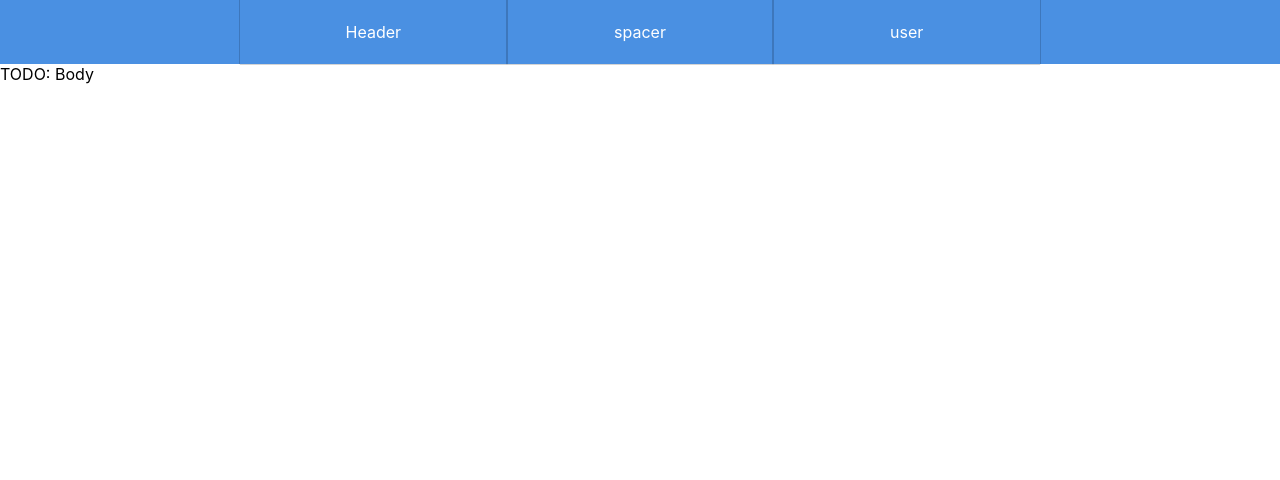
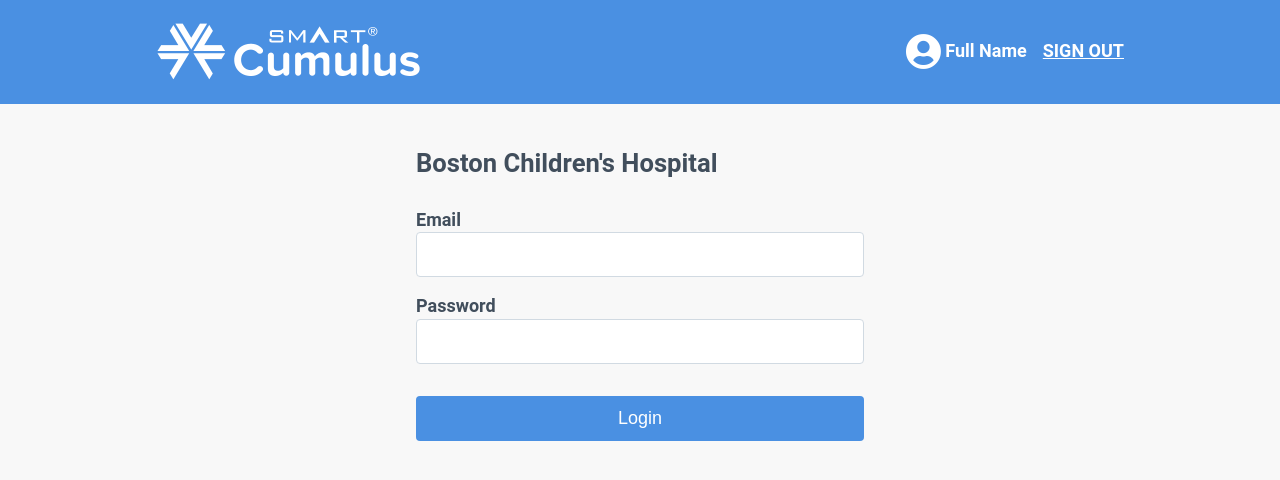
Before and after one commit to smart-on-fhir/cumulus-app, a React (Create React App) app: page /login in a window 1280 px wide. Shown: the top 480 px of the page. Built offline with nearby package versions, Linux system fonts and the light colour scheme.

Commit message:
Initial commit

```diff
--- a/package.json
+++ b/package.json
@@ -12,6 +12,7 @@
     "@types/react-dom": "^17.0.11",
     "react": "^17.0.2",
     "react-dom": "^17.0.2",
+    "react-router-dom": "^6.2.1",
     "react-scripts": "5.0.0",
     "typescript": "^4.5.4",
     "web-vitals": "^2.1.2"
@@ -41,6 +42,8 @@
     ]
   },
   "devDependencies": {
+    "@types/react-router": "^5.1.17",
+    "@types/react-router-dom": "^5.3.2",
     "sass": "^1.45.1"
   }
 }
--- a/public/index.html
+++ b/public/index.html
@@ -25,6 +25,7 @@
       Learn how to configure a non-root public URL by running `npm run build`.
     -->
     <title>React App</title>
+    <link rel="stylesheet" href="https://cdnjs.cloudflare.com/ajax/libs/font-awesome/5.15.4/css/all.min.css" />
   </head>
   <body>
     <noscript>You need to enable JavaScript to run this app.</noscript>
--- a/src/components/App.tsx
+++ b/src/components/App.tsx
@@ -1,14 +1,25 @@
 import Header from "./Header";
+import LoginForm from "./LoginForm";
+import {
+    BrowserRouter as Router,
+    Routes,
+    Route,
+    Link
+} from "react-router-dom";
+
 import "../styles/main.scss";
 
 
 export default function App() {
     return (
-        <>
+        <Router>
             <Header />
-            <div id="main">
-                TODO: Body
+            <div id="main" className="col">
+                <Routes>
+                    <Route path="/" element="home" />
+                    <Route path="/login" element={ <LoginForm /> } />
+                </Routes>
             </div>
-        </>
+        </Router>
     )
 }
--- a/src/components/Header/Header.scss
+++ b/src/components/Header/Header.scss
@@ -4,10 +4,10 @@
 #app-header {
     background-color: $color-blue;
     color           : #FFF;
-    display         : flex;
-    align-content   : center;
-    justify-content : center;
-    align-items     : center;
+    // display         : flex;
+    // align-content   : center;
+    // justify-content : center;
+    // align-items     : center;
 
     .col {
         height: 4em;
--- a/src/components/Header/index.tsx
+++ b/src/components/Header/index.tsx
@@ -1,13 +1,21 @@
 import "./Header.scss";
+import logo from "./logo.png";
 
 
 export default function Header() {
     return (
         <header id="app-header">
-            <div className="container row">
-                <div className="col middle center">Header</div>
-                <div className="col middle center">spacer</div>
-                <div className="col middle center">user</div>
+            <div className="container row p-1">
+                <div className="col pr-1 middle left">
+                    <img src={ logo } width="268"/>
+                </div>
+                <div className="col middle center"/>
+                <div className="col pl-1 middle right">
+                    <div className="nowrap">
+                        <i className="fas fa-user-circle" style={{ fontSize: "200%", verticalAlign: "middle" }} /> <b>Full Name</b>
+                        <a className="ml-1" href="#"><b>SIGN OUT</b></a>
+                    </div>
+                </div>
             </div>
         </header>
     )
--- /dev/null
+++ b/src/components/LoginForm/index.tsx
@@ -0,0 +1,20 @@
+
+
+export default function LoginForm() {
+    return (
+        <form className="container row p-1 center">
+            <div className="col" style={{ maxWidth: "28rem"}}>
+                <h3>Boston Children's Hospital</h3>
+                <div className="row center">
+                    <div className="col">
+                        <label>Email</label>
+                        <input type="text"/>
+                        <label className="mt-1">Password</label>
+                        <input type="password"/>
+                        <button type="submit" className="btn-blue mt-2 mb-2">Login</button>
+                    </div>
+                </div>
+            </div>
+        </form>
+    )
+}
--- /dev/null
+++ b/src/styles/forms.scss
@@ -0,0 +1,123 @@
+@import "./variables.scss";
+
+@function contrast($color, $threshold: 50%, $light: #FFF, $dark: #000) {
+    @if (lightness($color) < $threshold) {
+        @return $light;
+    }
+    @else {
+        @return $dark;
+    }
+}
+
+@mixin button($bg, $hoverBg: darken($bg, 5%)) {
+    $paddingTop    : round($font-size * 0.5) + 1px;
+    $paddingRight  : $font-size;
+    $paddingBottom : round($font-size * 0.5) + 1px;
+    $paddingLeft   : $font-size;
+    $contrast      : 85;
+    $color         : contrast($bg, 60%, lighten($bg, $contrast), darken($bg, $contrast));
+
+    // background     : $bg linear-gradient(lighten($bg, 5%), darken($bg, 5%));
+    background     : $bg;
+    border         : none;
+    line-height    : $line-height;//$font-size - ($paddingTop + $paddingBottom);
+    // vertical-align: middle;
+    // line-height: inherit;
+    // font           : inherit;
+    font-size      : inherit;
+    color          : $color;
+    border-radius  : $border-radius;
+    vertical-align : top;
+    text-align     : center;
+    text-decoration: none;
+    cursor         : default;
+    display        : inline-flex;
+    align-items    : center;
+    justify-content: center;
+    // min-height     : 4.4ex;
+    outline        : 0;
+    padding        : $paddingTop $paddingRight $paddingBottom $paddingLeft;
+    white-space: nowrap;// normal;
+    // overflow       : hidden;
+    // text-overflow  : ellipsis;
+    // text-shadow    : contrast-text-shadow($color);
+    // box-shadow     : 0 0 1px lighten($bg, 10%) inset,
+    //                  0 2px 0 -1px lighten($bg, 10%) inset;
+
+    &:hover:not(:disabled, .disabled) {
+        background: $hoverBg;
+        color     : contrast($hoverBg, 60%, lighten($hoverBg, $contrast), darken($hoverBg, $contrast));;
+    }
+
+    &:active:not(:disabled, .disabled), &.active:not(:disabled, .disabled) {
+        $color    : contrast($hoverBg, 60, lighten($hoverBg, $contrast), darken($hoverBg, $contrast));
+        background: darken($hoverBg, 5);
+        color     : $color;
+        padding   : ($paddingTop + 1) ($paddingRight - 1) ($paddingBottom - 1) ($paddingLeft + 1);
+    }
+
+    &:focus {
+        box-shadow: 0 0 0 1px rgba(255, 255, 255, 0.1), 0 0 0 3px fade-out($bg, 0.7);
+    }
+
+    &:disabled, &.disabled {
+        opacity       : 0.5;
+        filter        : grayscale(1);
+        pointer-events: none;
+    }
+}
+
+@mixin form-control() {
+    background   : #FFF;
+    border       : 1px solid $color-grey;
+    border-radius: $border-radius;
+    padding      : round($font-size * 0.5) 1em;
+    outline      : none;
+    font         : inherit;
+    width        : 100%;
+    line-height: $line-height;
+
+    &:focus {
+        border-color: rgb(37, 139, 255);
+        box-shadow: 0 0 0 3px rgba(37, 139, 255, 0.3);
+    }
+
+    &:invalid, &.invalid {
+        border-color: rgb(204, 41, 0);
+        &:focus {
+            box-shadow: 0 0 0 3px rgba(204, 41, 0, 0.3);
+        }
+    }
+
+    &[readonly] {
+        color: #777;
+        border-color: #CCC;
+    }
+
+    &:disabled {
+        background  : #EEE;
+        border-color: #CCC;
+        color       : #888;
+        text-shadow : 0 1px 0 #FFF;
+        box-shadow  : 0 0 0 1px #FFF inset;
+        opacity     : 1;
+    }
+}
+
+
+input[type="text"],
+input[type="url"],
+input[type="password"],
+input[type="email"],
+input[type="search"],
+input[type="file"],
+input[type="phone"],
+select,
+textarea,
+.form-control {
+    @include form-control();
+}
+
+.btn-blue {
+    @include button($color-blue);
+}
--- a/src/styles/grid.scss
+++ b/src/styles/grid.scss
@@ -1,7 +1,9 @@
 .container {
     margin-left : auto;
     margin-right: auto;
-    flex        : 0 1 800px;
+    flex        : 0 1 0;
+    width: 100%;
+    max-width: 1000px;
 }
 
 
@@ -9,15 +11,22 @@
     display       : flex;
     flex-direction: row;
     flex-wrap     : wrap;
-    margin        : 0 -1rem;
+    // margin        : 0 -1rem;
+
+    &.center { justify-content: center;         }
+    &.left   { justify-content: flex-start;     }
+    &.right  { justify-content: flex-end;       }
+    &.top    { align-items: flex-start; }
+    &.middle { align-items: center;     }
+    &.bottom { align-items: flex-end;   }
 }
 
 .col {
     display       : flex;
     flex-direction: column;
-    padding       : 0 1rem;
+    // padding       : 0 1rem;
     flex          : 1 1 0;
-    box-shadow  : 0 0 1px 0 #000;
+    // box-shadow  : 0 0 1px 0 #000;
 
     &.center { align-items: center;         }
     &.left   { align-items: flex-start;     }
@@ -25,4 +34,17 @@
     &.top    { justify-content: flex-start; }
     &.middle { justify-content: center;     }
     &.bottom { justify-content: flex-end;   }
+
+    &.col-0  { flex-grow: 1 ; flex-basis: 100%; }
+    &.col-1  { flex-grow: 1 ; flex-basis: 10% ; max-width: 10%; }
+    &.col-2  { flex-grow: 2 ; flex-basis: 20% ; max-width: 20%; }
+    &.col-3  { flex-grow: 3 ; flex-basis: 30% ; max-width: 30%; }
+    &.col-4  { flex-grow: 4 ; flex-basis: 40% ; max-width: 40%; }
+    &.col-5  { flex-grow: 5 ; flex-basis: 50% ; max-width: 50%; }
+    &.col-6  { flex-grow: 6 ; flex-basis: 60% ; max-width: 60%; }
+    &.col-7  { flex-grow: 7 ; flex-basis: 70% ; max-width: 70%; }
+    &.col-8  { flex-grow: 8 ; flex-basis: 80% ; max-width: 80%; }
+    &.col-9  { flex-grow: 9 ; flex-basis: 90% ; max-width: 90%; }
+    &.col-9  { flex-grow: 9 ; flex-basis: 90% ; max-width: 90%; }
+    &.col-10 { flex-grow: 10; flex-basis: 100%; max-width: 100%;}
 }
--- a/src/styles/main.scss
+++ b/src/styles/main.scss
@@ -1,15 +1,92 @@
 @import "./variables.scss";
 @import "./grid.scss";
+@import "./forms.scss";
+
+* {
+  box-sizing: border-box;
+}
 
 body {
     margin: 0;
-    font-family: -apple-system, BlinkMacSystemFont, 'Segoe UI', 'Roboto', 'Oxygen',
-      'Ubuntu', 'Cantarell', 'Fira Sans', 'Droid Sans', 'Helvetica Neue',
-      sans-serif;
+    background-color: $color-grey-light;
+    color: $color-grey-dark;
+    // font-family: -apple-system, BlinkMacSystemFont, 'Segoe UI', 'Roboto', 'Oxygen',
+    //   'Ubuntu', 'Cantarell', 'Fira Sans', 'Droid Sans', 'Helvetica Neue',
+    //   sans-serif;
+    font-family: Roboto, 'Helvetica Neue', sans-serif;
+    font-size: $font-size;
+    line-height: $line-height;
     -webkit-font-smoothing: antialiased;
     -moz-osx-font-smoothing: grayscale;
 }
 
+.nowrap {
+  white-space: nowrap;
+  flex-wrap: nowrap;
+}
+
+
+// Typography ------------------------------------------------------------------
+h1 { font-size: 2rem;   }
+h2 { font-size: 1.8rem; }
+h3 { font-size: 1.6rem; }
+h4 { font-size: 1.4rem; }
+h5 { font-size: 1.2rem; }
+h6 { font-size: 1rem;   }
+
 code {
-    font-family: source-code-pro, Menlo, Monaco, Consolas, 'Courier New', monospace;
+    font-family: source-code-pro, Menlo, Monaco, Consolas, monospace;
 }
+
+label {
+  font-weight: bold;
+}
+
+a {
+  color: inherit;
+}
+
+
+// Paddings --------------------------------------------------------------------
+.p-0  { padding: 0;               }
+.p-1  { padding: $gap;            }
+.p-2  { padding: $gap * 2;        }
+.p-3  { padding: $gap * 3;        }
+.pt-0 { padding-top: 0;           }
+.pt-1 { padding-top: $gap;        }
+.pt-2 { padding-top: $gap * 2;    }
+.pt-3 { padding-top: $gap * 3;    }
+.pr-0 { padding-right: 0;         }
+.pr-1 { padding-right: $gap;      }
+.pr-2 { padding-right: $gap * 2;  }
+.pr-3 { padding-right: $gap * 3;  }
+.pb-0 { padding-bottom: 0;        }
+.pb-1 { padding-bottom: $gap;     }
+.pb-2 { padding-bottom: $gap * 2; }
+.pb-3 { padding-bottom: $gap * 3; }
+.pl-0 { padding-left: 0;          }
+.pl-1 { padding-left: $gap;       }
+.pl-2 { padding-left: $gap * 2;   }
+.pl-3 { padding-left: $gap * 3;   }
+
+// Margins ---------------------------------------------------------------------
+.m-0  { margin: 0;                }
+.m-1  { margin: $gap;             }
+.m-2  { margin: $gap * 2;         }
+.m-3  { margin: $gap * 3;         }
+.mt-0 { margin-top: 0;            }
+.mt-1 { margin-top: $gap;         }
+.mt-2 { margin-top: $gap * 2;     }
+.mt-3 { margin-top: $gap * 3;     }
+.mr-0 { margin-right: 0;          }
+.mr-1 { margin-right: $gap;       }
+.mr-2 { margin-right: $gap * 2;   }
+.mr-3 { margin-right: $gap * 3;   }
+.mb-0 { margin-bottom: 0;         }
+.mb-1 { margin-bottom: $gap;      }
+.mb-2 { margin-bottom: $gap * 2;  }
+.mb-3 { margin-bottom: $gap * 3;  }
+.ml-0 { margin-left: 0;           }
+.ml-1 { margin-left: $gap;        }
+.ml-2 { margin-left: $gap * 2;    }
+.ml-3 { margin-left: $gap * 3;    }
--- a/src/styles/variables.scss
+++ b/src/styles/variables.scss
@@ -3,3 +3,9 @@
 $color-grey-light: #f8f8f8;
 $color-grey      : #d1dae2;
 $color-grey-dark : #414e5c;
+
+$gap: 1rem;
+
+$border-radius: 4px;
+$font-size: 18px;
+$line-height: 1.4;
```
Also changed, not shown: src/components/Header/logo.png (added), 1 other file (tests, documents, lock files or other folders).
